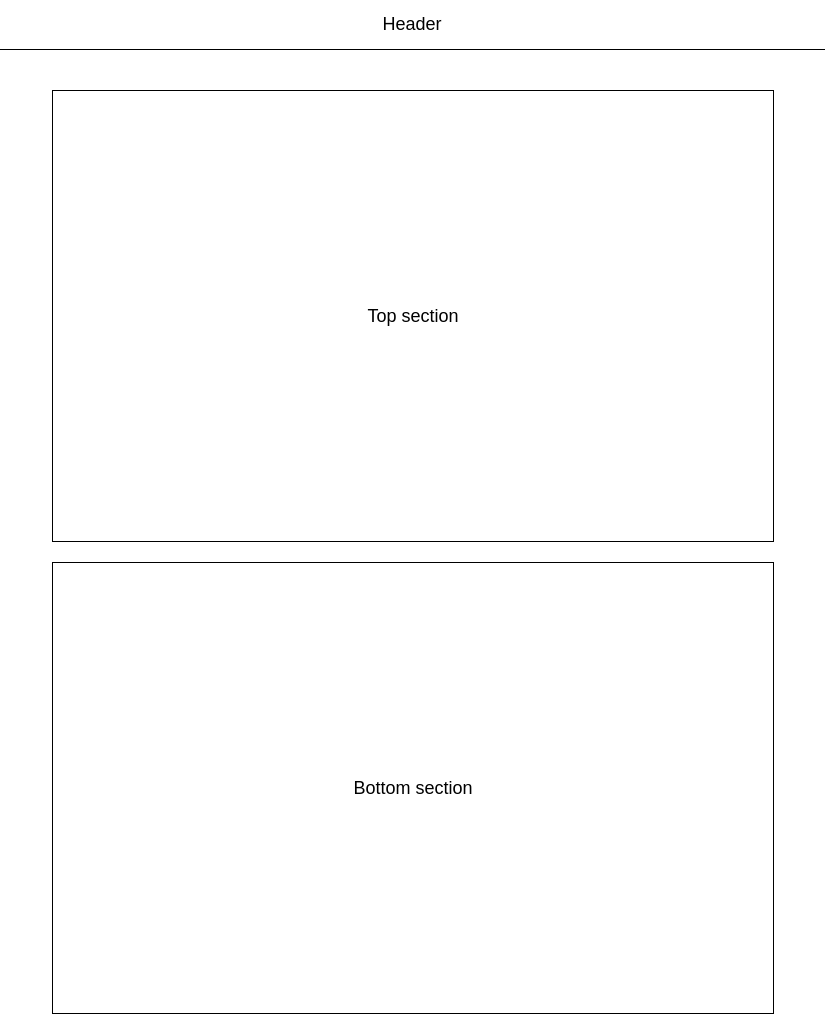
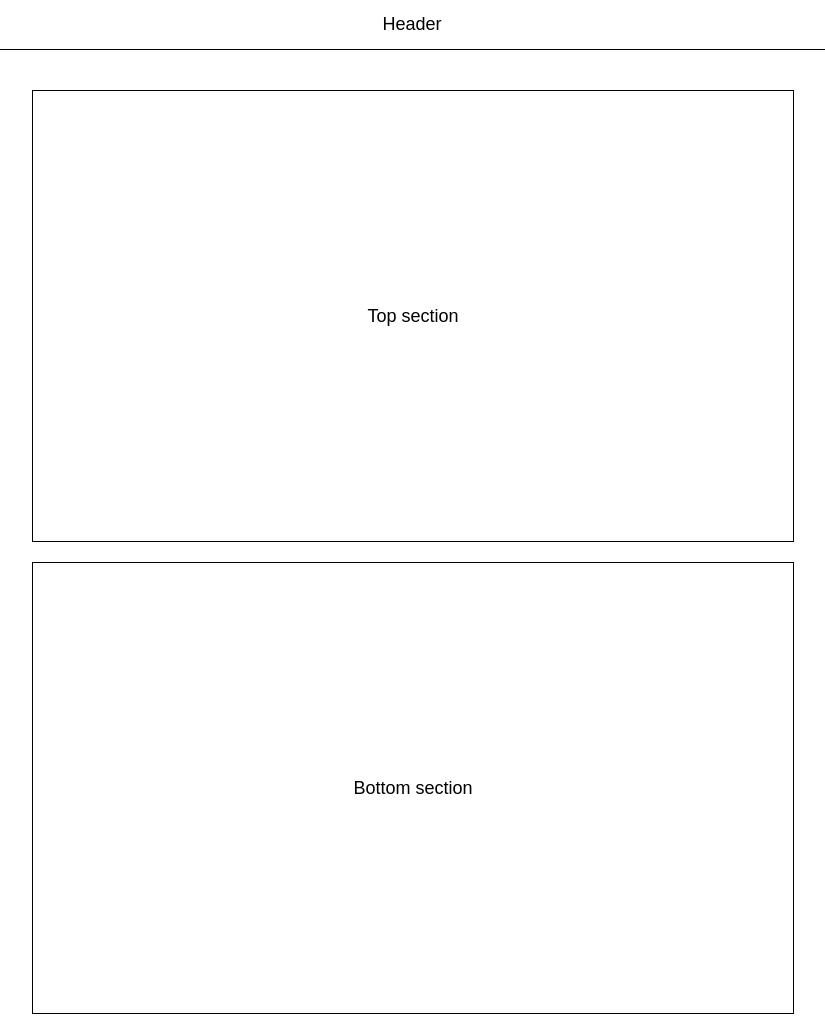
Before and after one commit to ooloo-io/github-flow-EuntaeKi, a plain HTML site: page src/index.html in a window 1280 px wide. Shown: the top 1017 px of the page, without its empty margins (228-1053 px from the left). Drawn offline with nearby package versions, Linux system fonts and the light colour scheme.

Commit message:
Style top section

```diff
--- a/src/styles.css
+++ b/src/styles.css
@@ -20,8 +20,8 @@ body {
 }
 
 .content {
-    min-height: calc(100vh - 100px);
-    width: 720px;
+  min-height: calc(100vh - 140px);
+  width: 760px;
   max-width: 100%;
   margin: auto;
   padding: 20px;
```
Lines whose indentation alone changed are shown as unchanged.
